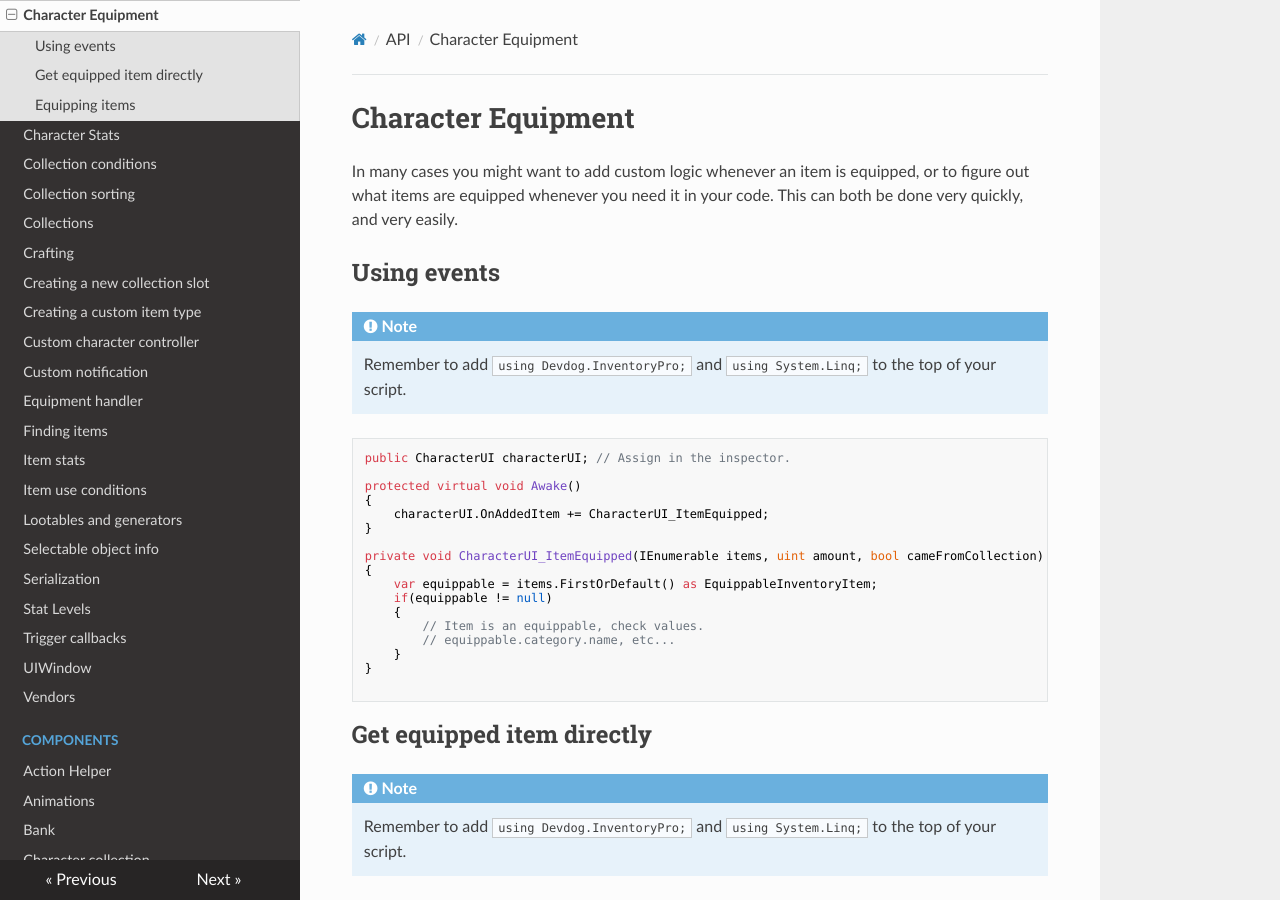
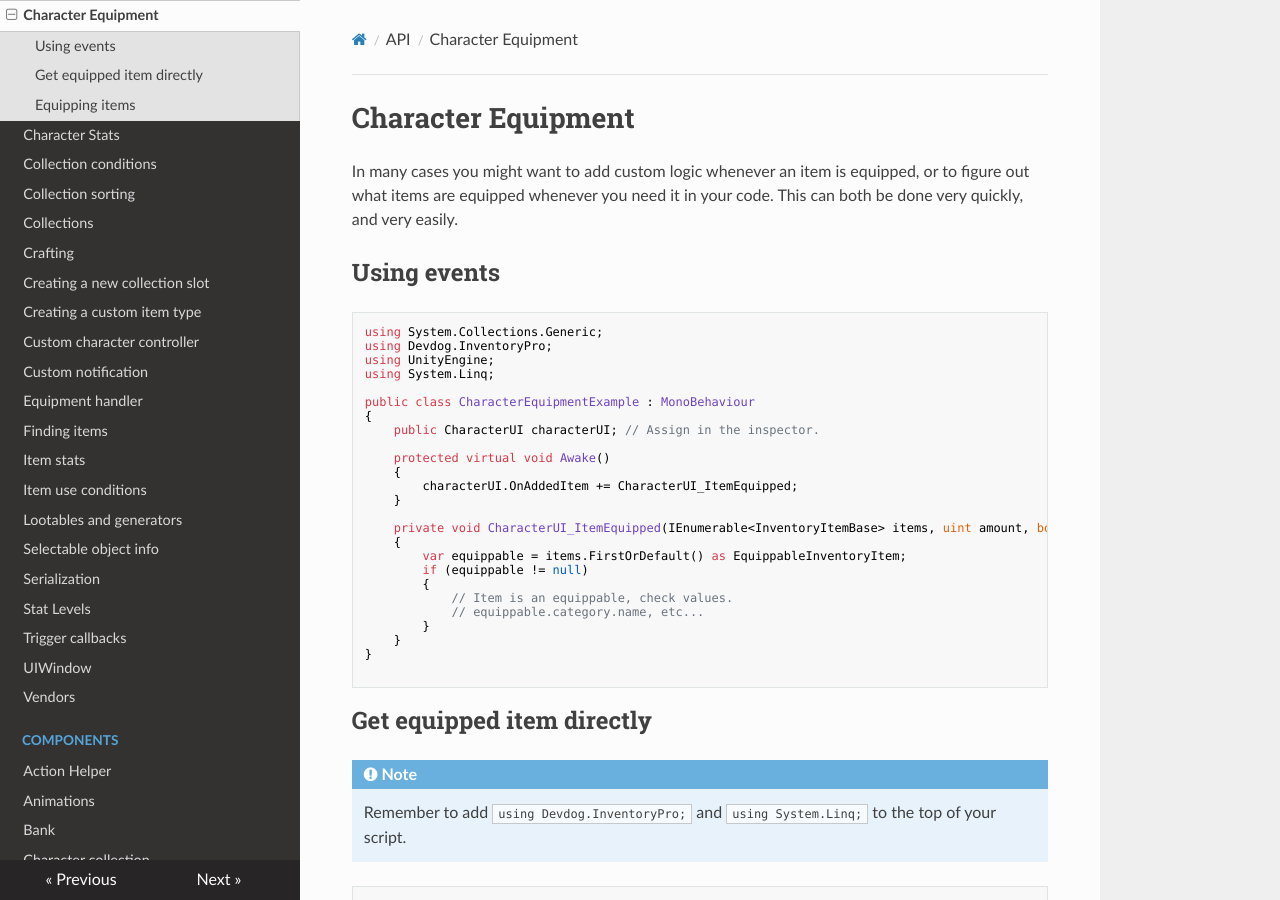
Before and after one commit to devdogio/Inventory-Pro-Docs, an MkDocs documentation site: the page built from docs/API/CharacterEquipment.md, in a window 1280 px wide and 900 px high. Built offline with MkDocs 1.6.1, drawn with Linux system fonts in a browser that asks for light colours; nearby versions of some CDN libraries.

Commit message:
Fixed code example.

````diff
--- a/docs/API/CharacterEquipment.md
+++ b/docs/API/CharacterEquipment.md
@@ -3,25 +3,29 @@
 In many cases you might want to add custom logic whenever an item is equipped, or to figure out what items are equipped whenever you need it in your code. This can both be done very quickly, and very easily.
 
 ## Using events
+```csharp
+using System.Collections.Generic;
+using Devdog.InventoryPro;
+using UnityEngine;
+using System.Linq;
 
-!!! note
-	Remember to add `using Devdog.InventoryPro;` and `using System.Linq;` to the top of your script.
+public class CharacterEquipmentExample : MonoBehaviour
+{
+    public CharacterUI characterUI; // Assign in the inspector.
 
-```csharp
-public CharacterUI characterUI; // Assign in the inspector.
+    protected virtual void Awake()
+    {
+        characterUI.OnAddedItem += CharacterUI_ItemEquipped;
+    }
 
-protected virtual void Awake()
-{
-    characterUI.OnAddedItem += CharacterUI_ItemEquipped;
-}
-
-private void CharacterUI_ItemEquipped(IEnumerable items, uint amount, bool cameFromCollection)
-{
-    var equippable = items.FirstOrDefault() as EquippableInventoryItem;
-    if(equippable != null)
+    private void CharacterUI_ItemEquipped(IEnumerable<InventoryItemBase> items, uint amount, bool cameFromCollection)
     {
-        // Item is an equippable, check values.
-        // equippable.category.name, etc...
+        var equippable = items.FirstOrDefault() as EquippableInventoryItem;
+        if (equippable != null)
+        {
+            // Item is an equippable, check values.
+            // equippable.category.name, etc...
+        }
     }
 }
 
````
